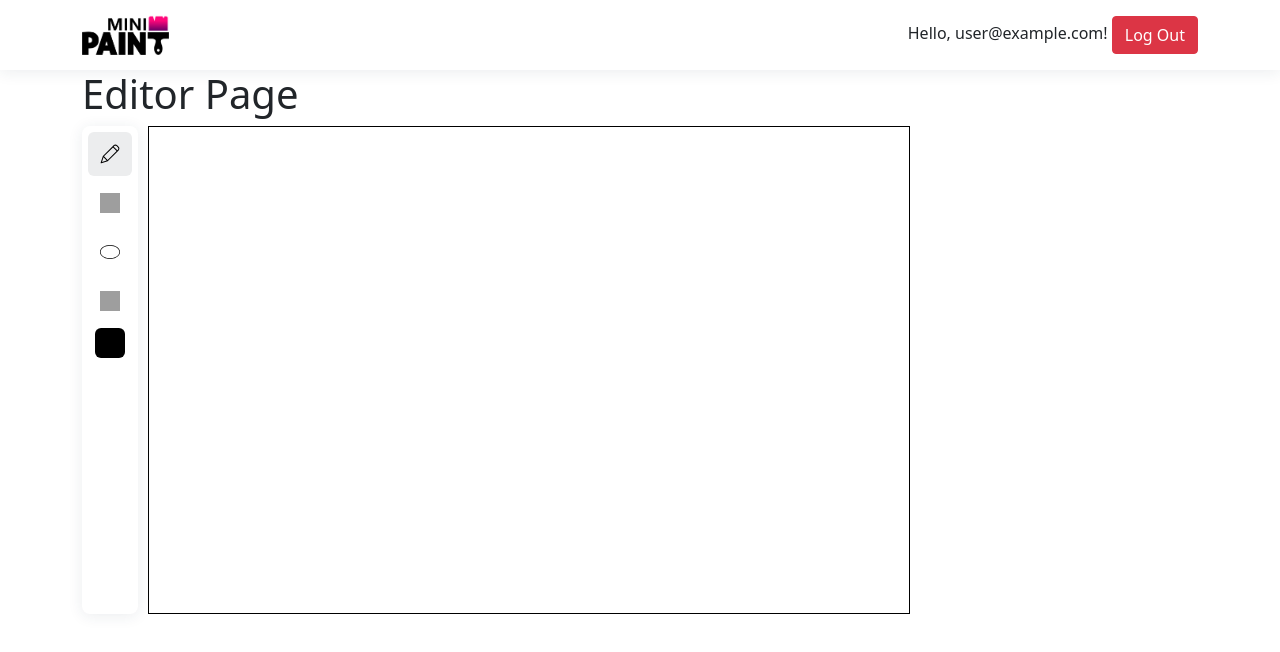
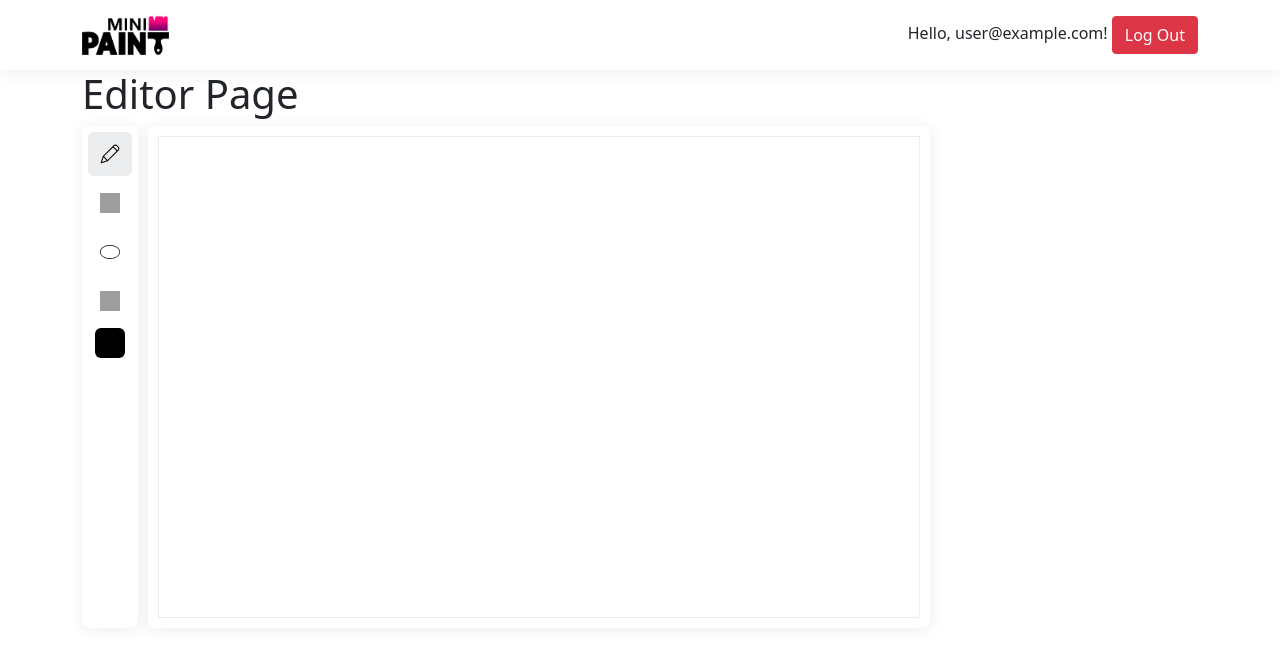
Before and after one commit to stikler51/mini-paint, a React (Create React App) app: page /editor in a window 1280 px wide. Shown: the top 652 px of the page. Built offline with nearby package versions, Linux system fonts and the light colour scheme; no server answers; sample sign-in values are in the browser's storage; grey boxes are pictures that could not be loaded.

Commit message:
change canvas styles

```diff
--- a/src/components/editor/drawingArea/drawingArea.module.scss
+++ b/src/components/editor/drawingArea/drawingArea.module.scss
@@ -1,4 +1,12 @@
 .drawingArea {
-    border: 1px solid black;
+    // border: 1px solid black;
     max-width: 100%;
+    box-shadow: 0px 2px 15px 0px rgba(34, 60, 80, 0.09);
+    padding: 10px;
+    border-radius: 8px;
+
+    canvas {
+        border: 1px solid rgba(34, 60, 80, 0.09);
+        display: block;
+    }
 }
```
